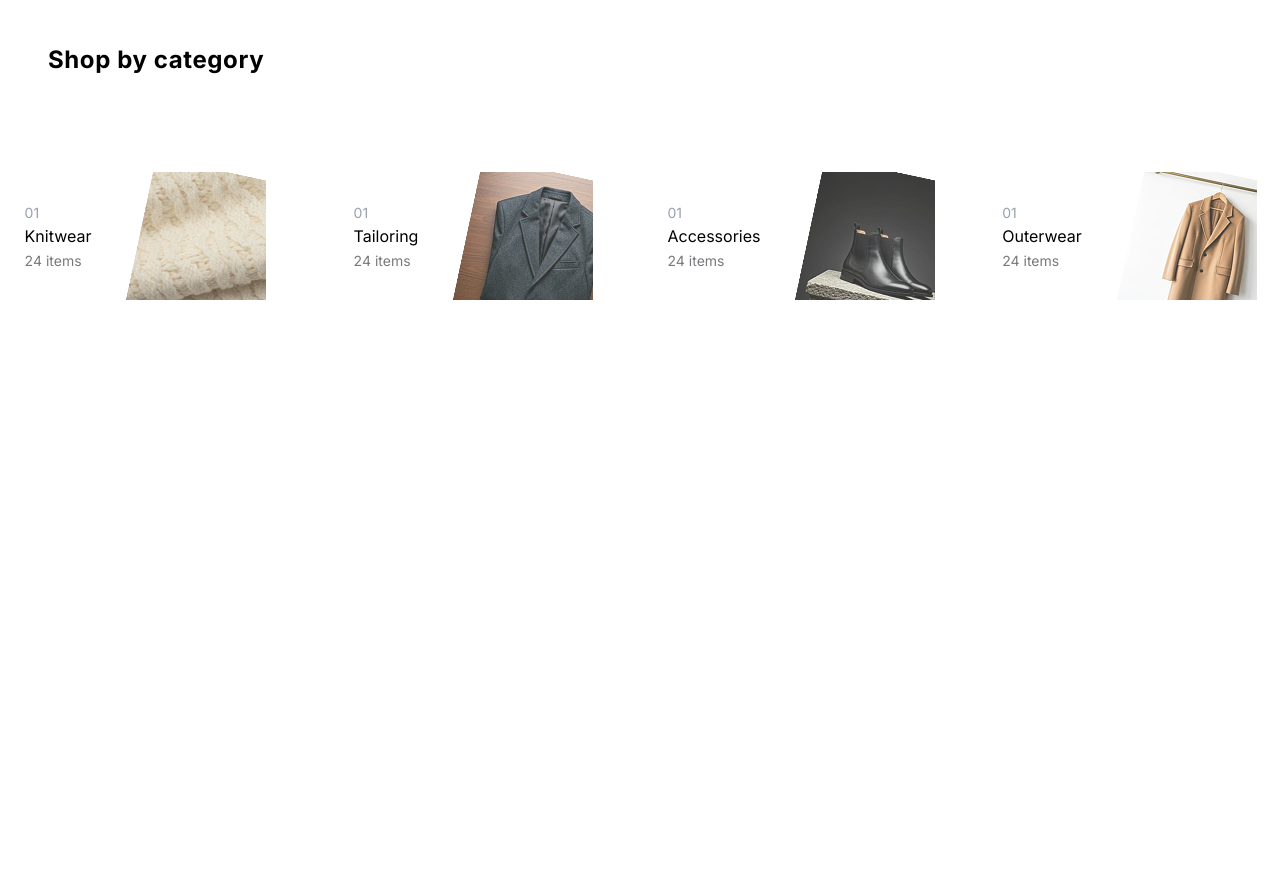
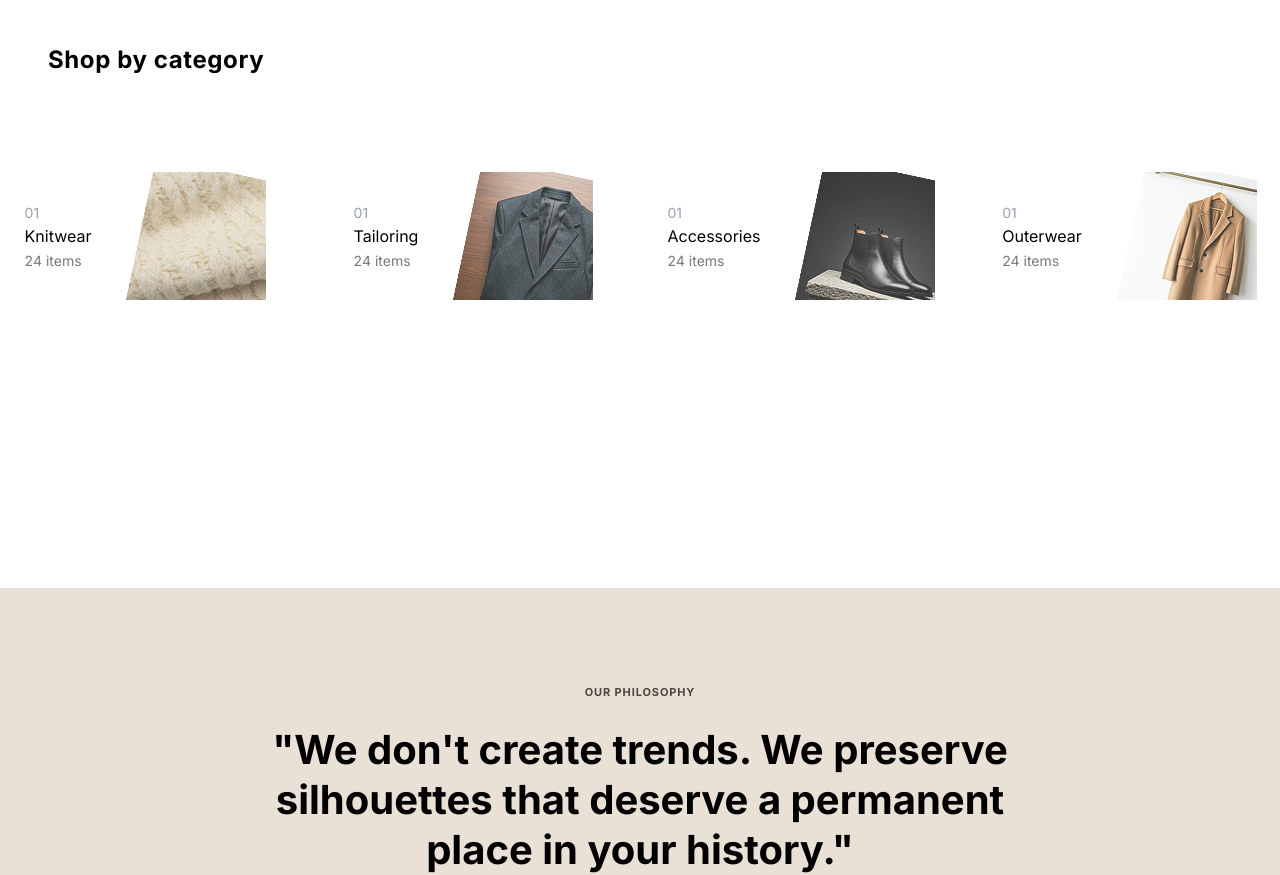
Before and after one commit to AdhamAhmad-c1/E-commerce, a website: page index.html in a window 1280 px wide. Shown: the part 852-1727 px from the top of the page. Before the commit the page ends 1152 px from the top, so only its background shows below. Drawn offline with Linux system fonts and the light colour scheme.

Commit message:
our philosophy section

```diff
--- a/index.html
+++ b/index.html
@@ -142,7 +142,18 @@
         </div>
     </div>
 </section>
+<section>
+    <div class="mt-16 md:mt-32 lg:mt-72 bg-[#E9E1D6] ">
+    <p class="font-bold text-[11px]/[16.5px] tracking-[0.88px] text-[#4B463E] text-center pt-24 pb-6">OUR PHILOSOPHY</p>
+    <p class="font-bold text-[40px]/[50px] text-center max-w-3xl mx-auto">"We don't create trends. We preserve
+silhouettes that deserve a permanent place in
+your history."</p>
 
+    </div>
+</section>
+<section>
+
+</section>
     </main>
 
 </body>
```
